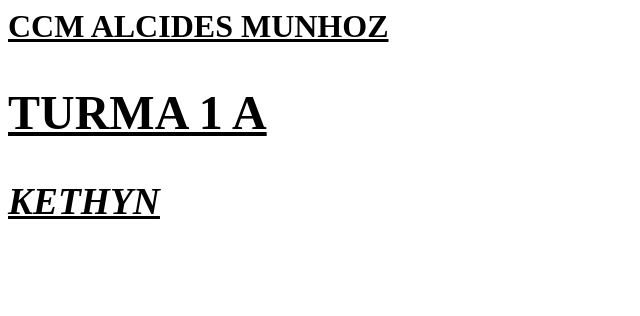
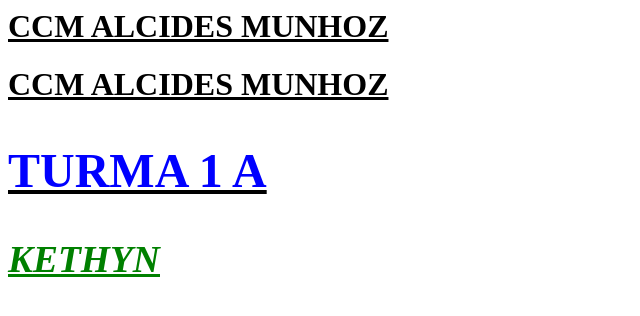
Before and after one commit to kethyn12/teste-kethyn, a plain HTML site: page index.html in a window 1280 px wide. Shown: the whole page, without its empty margins (0-640 px from the left). Drawn offline with Linux system fonts and the light colour scheme.

Commit message:
index e style

```diff
--- a/index.html
+++ b/index.html
@@ -1,3 +1,16 @@
-<h1><u>CCM ALCIDES MUNHOZ</u</h1>
-<H2>TURMA 1 A</H2>
-<h3><u> <i>KETHYN </i></h3>
+<head>
+    <link rel='stylesheet'href="style.css">
+</head>
+
+<body>
+    <header>
+        <h1><u> CCM ALCIDES MUNHOZ</u> </h1>
+    </header>
+    <main>
+    <h1><u>CCM ALCIDES MUNHOZ</u</h1>
+        <H2>TURMA 1 A</H2>
+        <h3><u> <i>KETHYN </i></h3>
+        </main>
+        <footer>
+
+</body>
--- /dev/null
+++ b/style.css
@@ -0,0 +1,14 @@
+boody{
+   background-color: gold;
+   color:brown;
+}
+
+
+h2{
+    color:blue;
+}
+
+h3{
+    color:green;
+    text-decoration:underline;
+}
```
